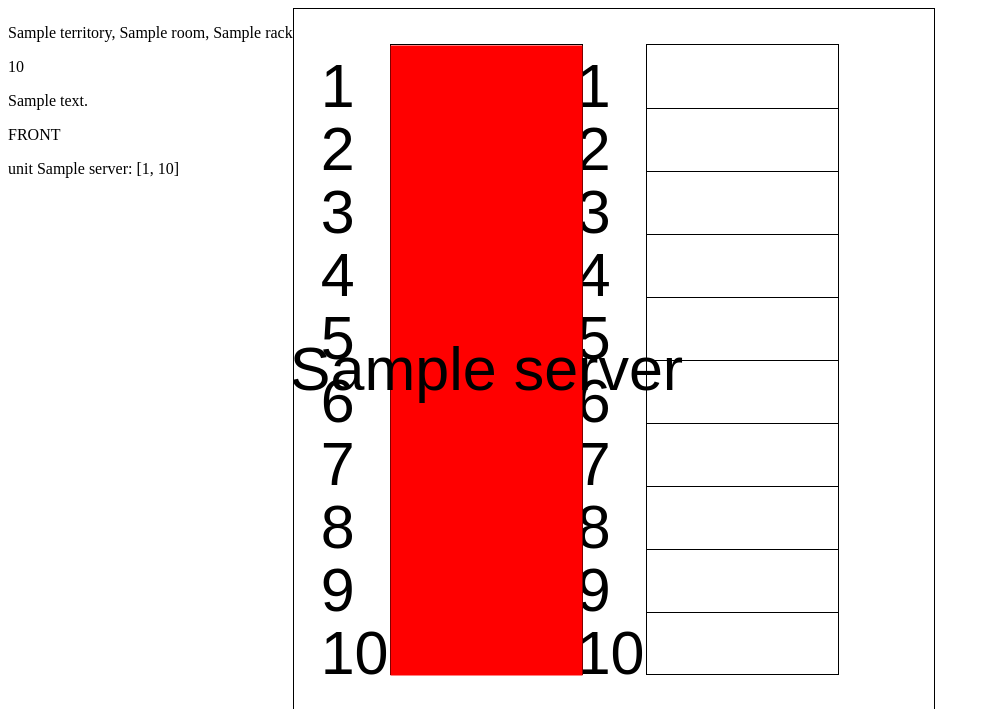
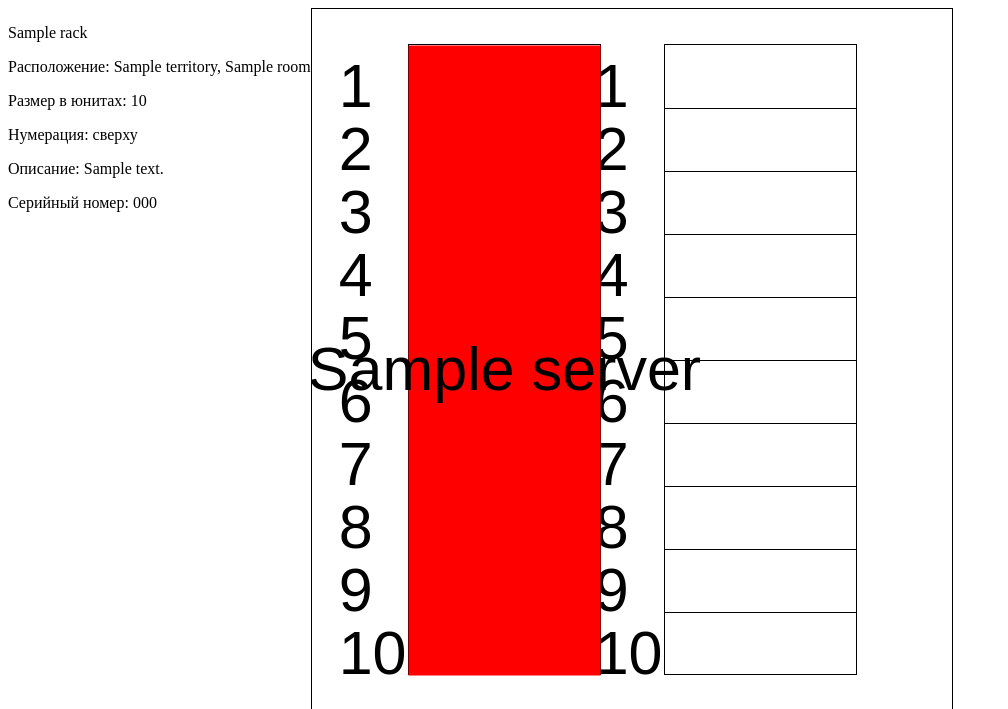
Before and after one commit to agp22888/datacenter, a Django app: page /servers/rack/1 in a window 1280 px wide. Shown: the top 709 px of the page, without its empty margins (0-1008 px from the left). Run offline with Django 3.2, Linux system fonts and the light colour scheme; tables that the repository leaves empty hold one stand-in row (values such as "Sample post"); some libraries are stand-ins or nearby versions.

Commit message:
minor changes (altered topdown field to be false as default)

```diff
--- a/server_list/models.py
+++ b/server_list/models.py
@@ -39,7 +39,7 @@ class Rack(models.Model):
     room = models.ForeignKey(Room, on_delete=models.CASCADE)
     serial_number = models.CharField(max_length=100, blank=True)
     size = models.IntegerField(default=0)
-    topdown = models.BooleanField(default=True)
+    topdown = models.BooleanField(default=False)
 
     def __str__(self):
         return self.room.__str__() + ", " + self.name
--- a/server_list/templates/server_list/rack_view.html
+++ b/server_list/templates/server_list/rack_view.html
@@ -97,21 +97,12 @@
 <body onload="draw();">
 <div style="width:100%; overflow: hidden;">
     <div style="float: left;" class="block1">
-        <p>{{rack}}</p>
-        <p> {{rack.size}} </p>
-        <p>{{rack.description}}</p>
-        {% if front %}
-        <p>FRONT</p>
-        {% for t, v in front.items %}
-        <p>unit {{t}}: {{v}}</p>
-        {% endfor %}
-        {% endif %}
-        {% if back %}
-        <p>BACK</p>
-        {% for t, v in back.items %}
-        <p>unit {{t}}: {{v}}</p>
-        {% endfor %}
-        {% endif %}
+        <p>{{rack.name}}</p>
+        <p>Расположение: {{rack.room}}</p>
+        <p>Размер в юнитах: {{rack.size}} </p>
+        <p>Нумерация: {{rack.topdown|yesno:"сверху,снизу"}}</p>
+        <p>Описание: {{rack.description}}</p>
+        <p>Серийный номер: {{rack.serial_number}}</p>
     </div>
 
     <div style="margin-left;" class="block2">
```
Also changed, not shown: server_list/migrations/0002_rack_topdown.py (added), server_list/migrations/0003_auto_20190227_1202.py (added).
